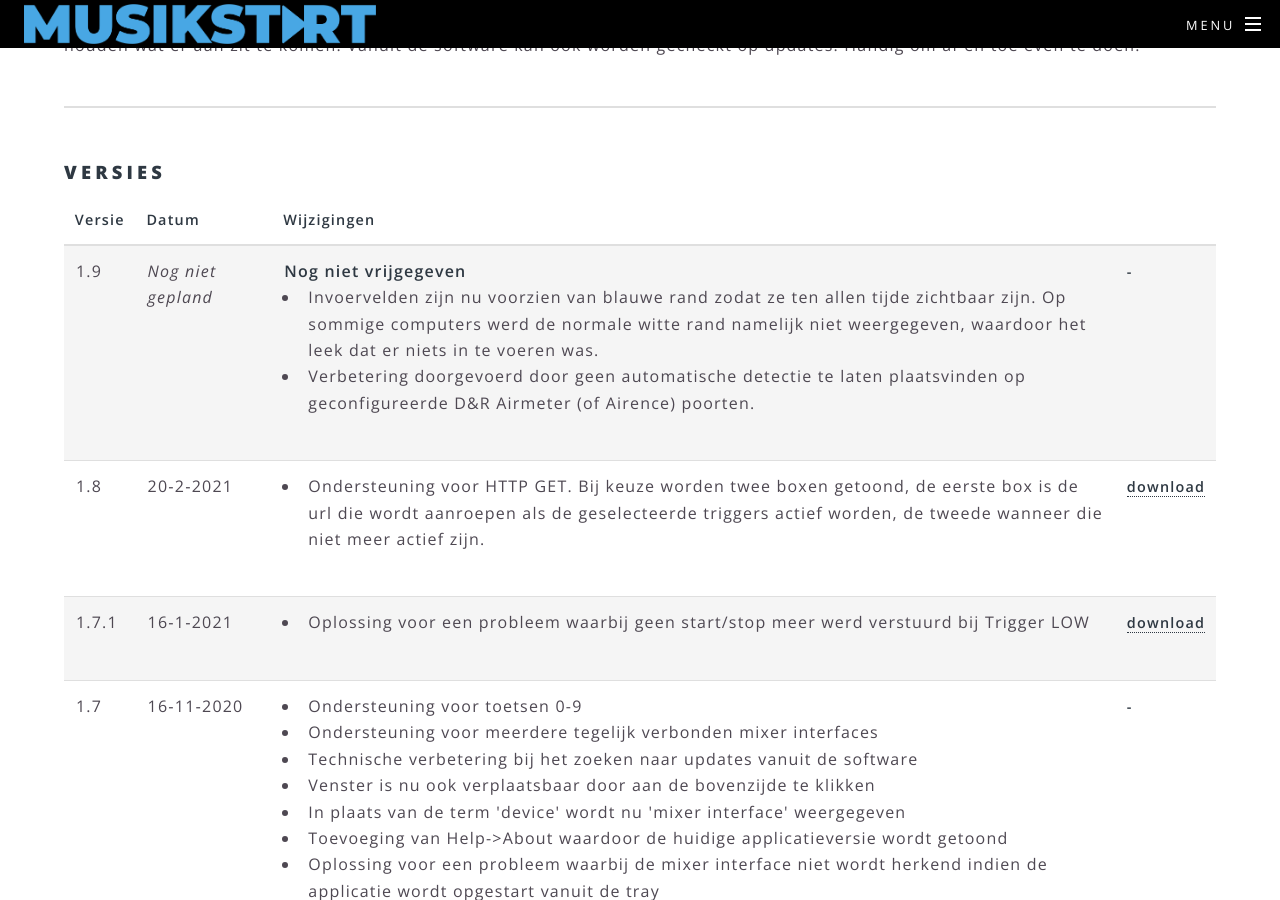
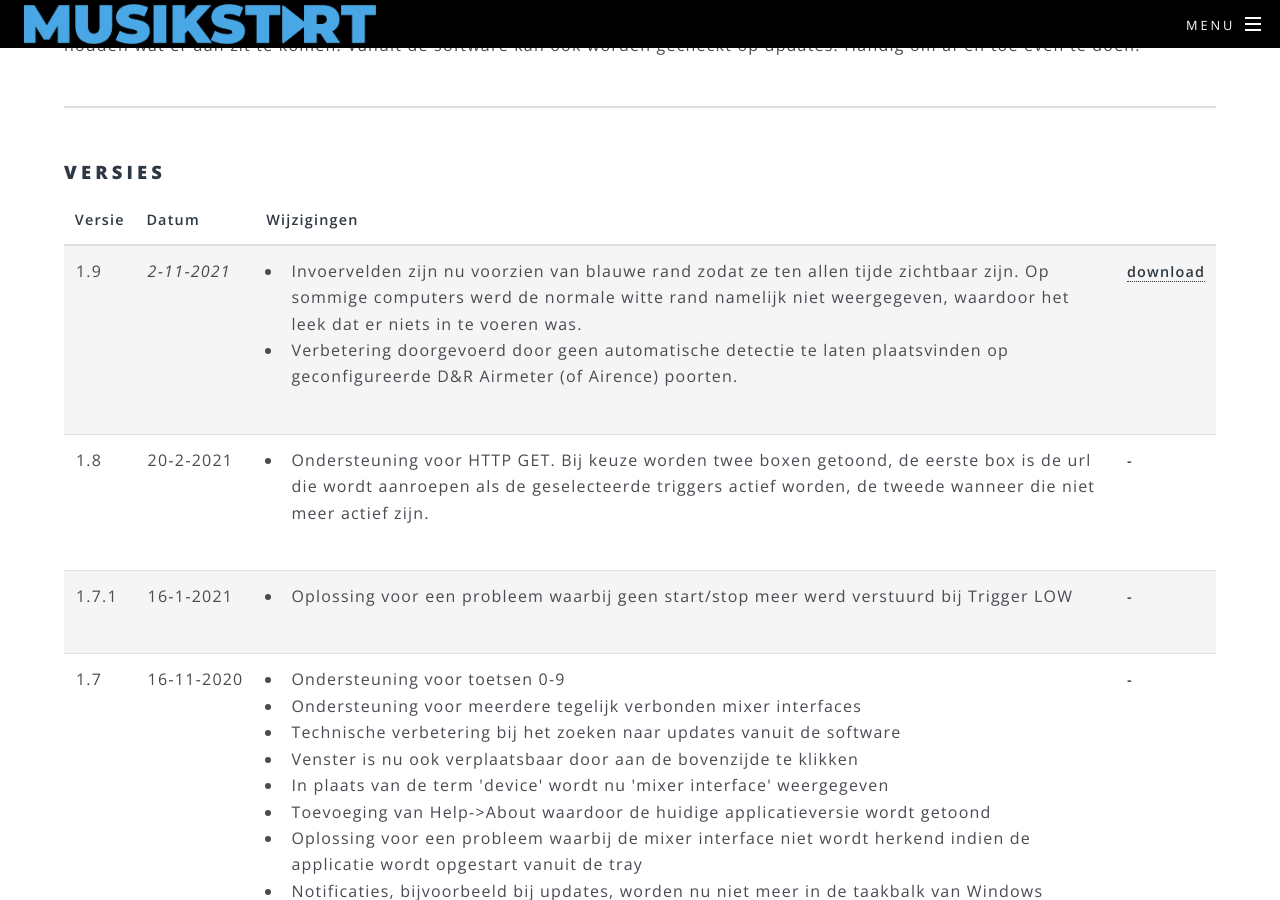
Before and after one commit to xsivreyer/musikstart, a Jekyll site: the page built from software.html, in a window 1280 px wide and 900 px high, scrolled down 588 px. Built offline with Jekyll 4.4.1, drawn with Linux system fonts in a browser that asks for light colours.

```diff
--- a/software.html
+++ b/software.html
@@ -29,9 +29,8 @@ title: Software
             <tbody>
                 <tr>
                     <td><a id="1.9.0.0"></a>1.9</td>
-                    <td><i>Nog niet gepland</i></td>
+                    <td><i>2&#8209;11&#8209;2021</i></td>
                     <td>
-                        <b>Nog niet vrijgegeven</b><br />
                         <ul>
                             <li>
                                 Invoervelden zijn nu voorzien van blauwe rand zodat ze ten allen tijde zichtbaar
@@ -44,7 +43,7 @@ title: Software
                             </li>
                         </ul>
                     </td>
-                    <th>-</th>
+                    <th><a href="software/MUSIKSTART.1.9.0.0.zip">download</a></th>
                 </tr>
                 <tr>
                     <td><a id="1.8.0.0"></a>1.8</td>
@@ -56,7 +55,7 @@ title: Software
                             worden, de tweede wanneer die niet meer actief zijn.</li>
                         </ul>
                     </td>
-                    <th><a href="software/MUSIKSTART.1.8.0.0.zip">download</a></th>
+                    <th>-</th>
                 </tr>
                 <tr>
                     <td><a id="1.7.1.0"></a>1.7.1</td>
@@ -66,7 +65,7 @@ title: Software
                             <li>Oplossing voor een probleem waarbij geen start/stop meer werd verstuurd bij Trigger LOW</li>
                         </ul>
                     </td>
-                    <th><a href="software/MUSIKSTART.1.7.1.0.zip">download</a></th>
+                    <th>-</th>
                 </tr>
                 <tr>
                     <td><a id="1.7.0.0"></a>1.7</td>
```
Also changed, not shown: software/versions.xml (+6 -1 lines), 5 other files.
